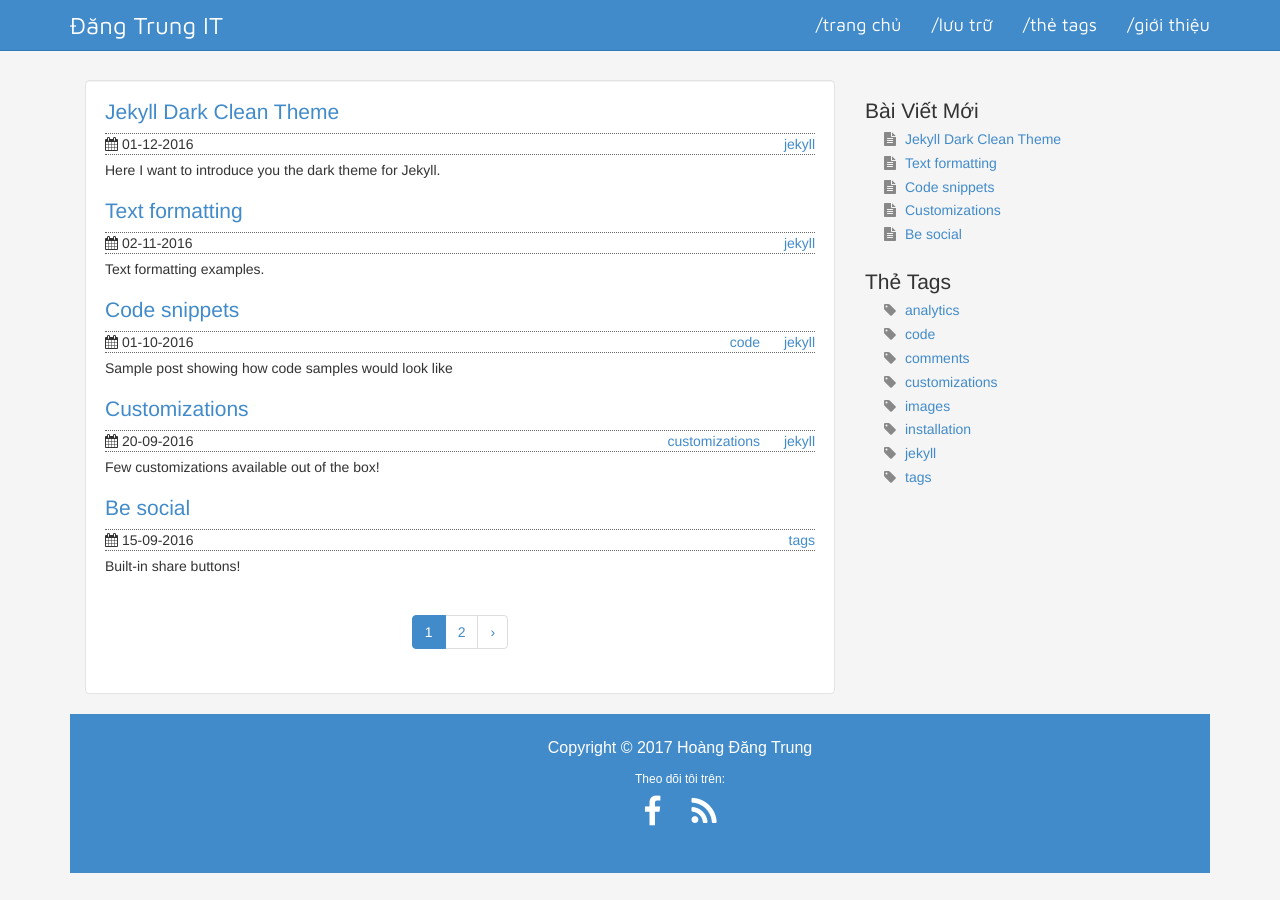
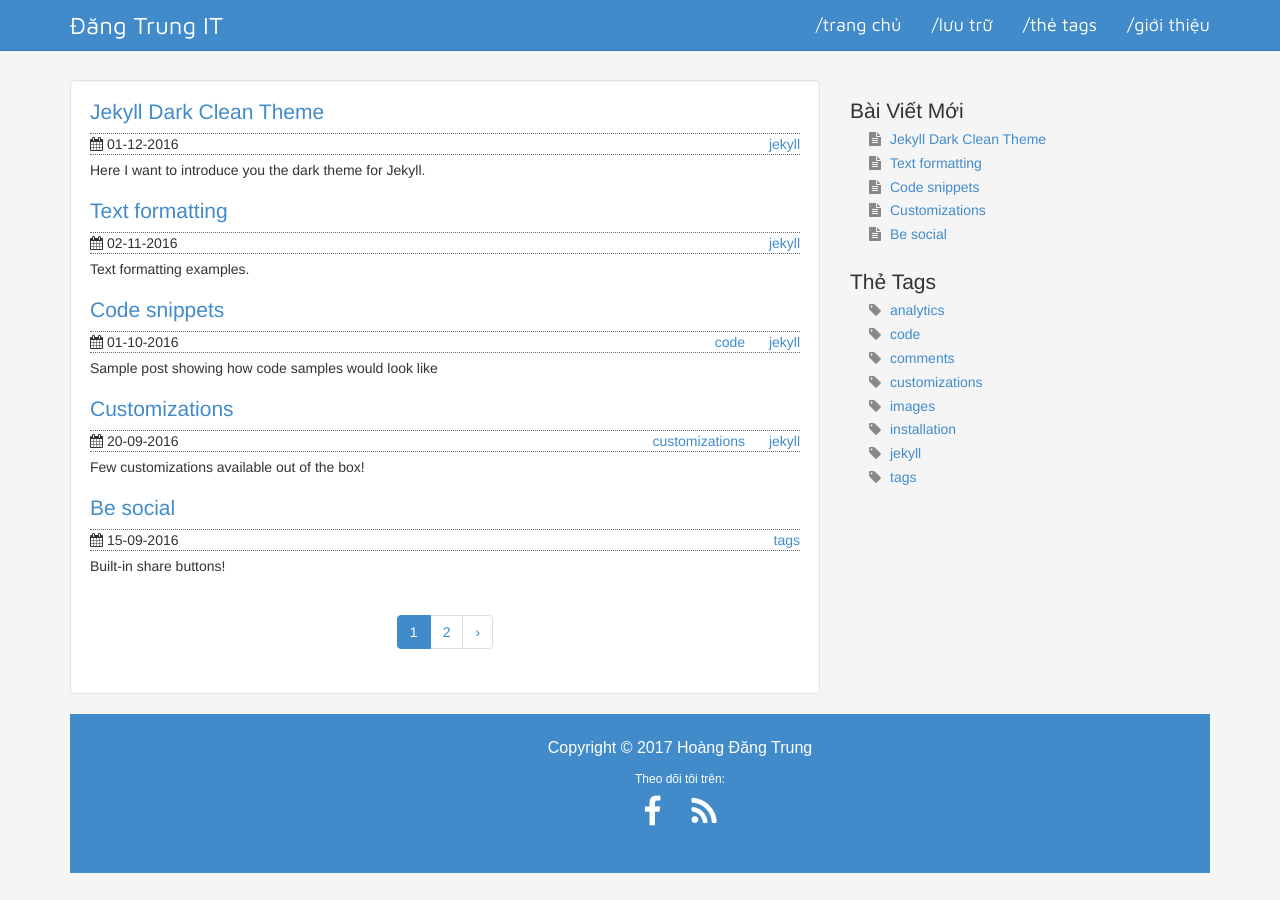
Before and after one commit to hoangdangtrungvn/hoangdangtrungvn.github.io, a Jekyll site: the page built from index.html, in a window 1280 px wide. Built offline with Jekyll 4.4.1, drawn with Linux system fonts in a browser that asks for light colours; the list of posts is cut into pages by our own code.

Commit message:
big update

```diff
--- a/_layouts/page.html
+++ b/_layouts/page.html
@@ -1,6 +1,6 @@
 	{% include header.html %}
 	<div class="container">
-		<div class="content">
+		<div class="row">
 			<div class="container container-center">
 				<div class="row">
 					<div class="col-md-8">
```
